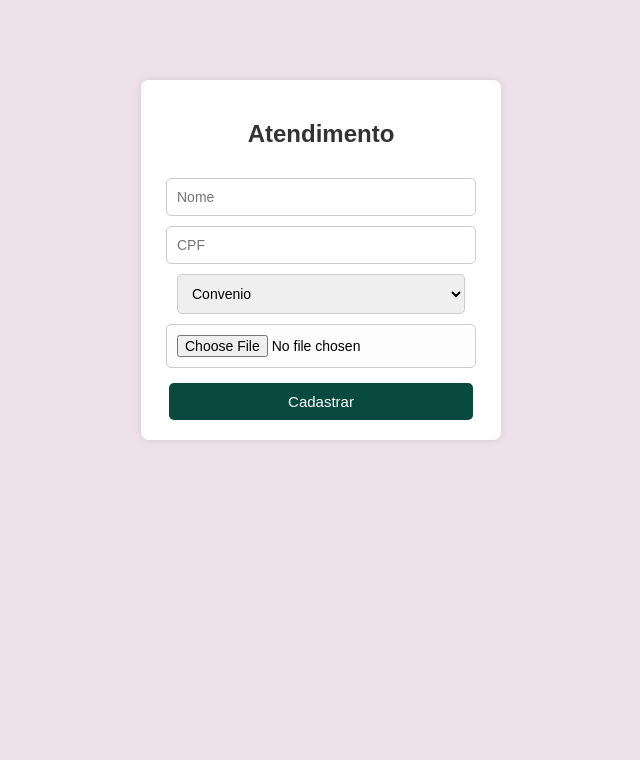
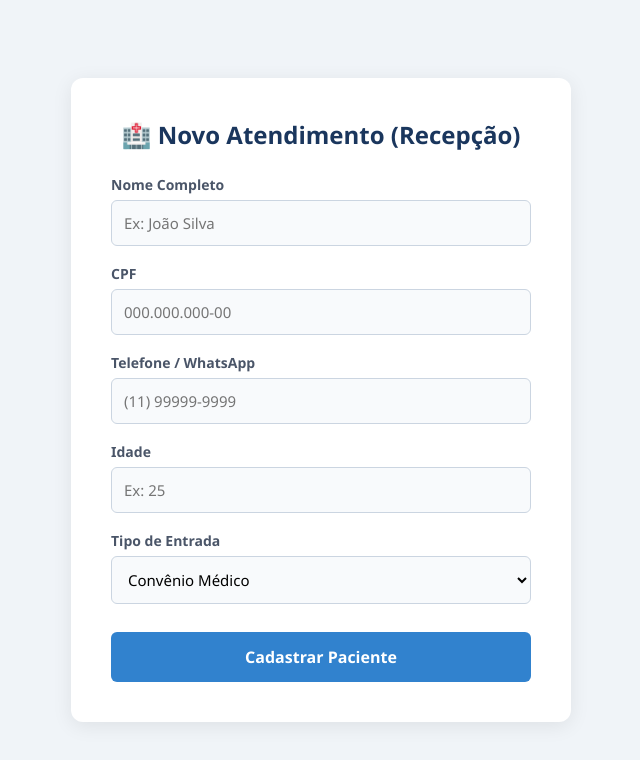
Before and after one commit to LaraBarretoS/projeto-sentinela, a website: page frontend/atendimento.html in a window 1280 px wide. Shown: the whole page, without its empty margins (319-959 px from the left). Drawn offline with Linux system fonts and the light colour scheme.

Commit message:
Update atendimento.html

```diff
--- a/frontend/atendimento.html
+++ b/frontend/atendimento.html
@@ -1,46 +1,111 @@
 <!DOCTYPE html>
-<html lang="en">
+<html lang="pt-BR">
 <head>
     <meta charset="UTF-8">
     <meta name="viewport" content="width=device-width, initial-scale=1.0">
-    <title>Document</title>
-    <link rel="stylesheet" href="/frontend/css/atendimento.css">
+    <title>Recepção - Cadastro de Atendimento</title>
+    <style>
+        * { box-sizing: border-box; margin: 0; padding: 0; font-family: 'Segoe UI', Tahoma, Geneva, Verdana, sans-serif; }
+        body { background-color: #f0f4f8; display: flex; justify-content: center; align-items: center; min-height: 100vh; padding: 20px; }
+        .container { background: white; padding: 40px; border-radius: 12px; box-shadow: 0 4px 20px rgba(0,0,0,0.08); width: 100%; max-width: 500px; }
+        h2 { color: #1a365d; margin-bottom: 24px; font-size: 24px; text-align: center; display: flex; align-items: center; justify-content: center; gap: 10px; }
+        .form-group { margin-bottom: 18px; }
+        label { display: block; margin-bottom: 6px; color: #4a5568; font-weight: 600; font-size: 14px; }
+        input, select { width: 100%; padding: 12px; border: 1px solid #cbd5e1; border-radius: 6px; font-size: 15px; transition: all 0.3s ease; background-color: #f8fafc; }
+        input:focus, select:focus { outline: none; border-color: #3182ce; box-shadow: 0 0 0 3px rgba(49, 130, 206, 0.15); background-color: #fff; }
+        .menor-container { display: none; background-color: #fffaf0; border-left: 4px solid #dd6b20; padding: 12px; border-radius: 0 6px 6px 0; margin-top: 5px; }
+        button { width: 100%; padding: 14px; background-color: #3182ce; color: white; border: none; border-radius: 6px; font-size: 16px; font-weight: bold; cursor: pointer; transition: background 0.2s ease; margin-top: 10px; }
+        button:hover { background-color: #2b6cb0; }
+    </style>
 </head>
 <body>
 
     <div class="container">
-        <h2>Atendimento</h2>
+        <h2>🏥 Novo Atendimento (Recepção)</h2>
 
-        <input id="nome" placeholder="Nome">
-        <input id="cpf" placeholder="CPF">
+        <div class="form-group">
+            <label for="nome">Nome Completo</label>
+            <input id="nome" placeholder="Ex: João Silva">
+        </div>
 
-        <select id="tipo">
-            <option>Convenio</option>
-            <option>Particular</option>
-        </select>
+        <div class="form-group">
+            <label for="cpf">CPF</label>
+            <input id="cpf" placeholder="000.000.000-00">
+        </div>
 
-        <input type="file" id="foto">
+        <div class="form-group">
+            <label for="telefone">Telefone / WhatsApp</label>
+            <input id="telefone" placeholder="(11) 99999-9999">
+        </div>
 
-        <button onclick="cadastrar()">Cadastrar</button>
+        <div class="form-group">
+            <label for="idade">Idade</label>
+            <input type="number" id="idade" placeholder="Ex: 25" oninput="verificarIdade()">
+        </div>
+
+        <div class="form-group menor-container" id="campoResponsavel">
+            <label for="responsavel" style="color: #dd6b20;">Nome do Responsável (Obrigatório para menores)</label>
+            <input id="responsavel" placeholder="Nome do pai, mãe ou tutor">
+        </div>
+
+        <div class="form-group">
+            <label for="tipo">Tipo de Entrada</label>
+            <select id="tipo">
+                <option value="Convenio">Convênio Médico</option>
+                <option value="Particular">Particular</option>
+                <option value="SUS">Sistema Único de Saúde (SUS)</option>
+            </select>
+        </div>
+
+        <button onclick="cadastrar()">Cadastrar Paciente</button>
     </div>
 
     <script>
+        function verificarIdade() {
+            const idadeInput = document.getElementById("idade").value;
+            const campoResponsavel = document.getElementById("campoResponsavel");
+
+            if (idadeInput && Number(idadeInput) < 18) {
+                campoResponsavel.style.display = "block";
+            } else {
+                campoResponsavel.style.display = "none";
+                document.getElementById("responsavel").value = "";
+            }
+        }
+
         function cadastrar(){
-            // CORRIGIDO: Rota relativa mudada para "/atendimentos" conforme o backend
+            const nome = document.getElementById("nome").value;
+            const cpf = document.getElementById("cpf").value;
+            const telefone = document.getElementById("telefone").value;
+            const idade = document.getElementById("idade").value;
+            const responsavel = document.getElementById("responsavel").value;
+            const tipo = document.getElementById("tipo").value;
+
+            if(!nome || !idade) {
+                alert("Por favor, preencha o Nome e a Idade do paciente.");
+                return;
+            }
+
+            if(Number(idade) < 18 && !responsavel) {
+                alert("Pacientes menores de idade necessitam do nome do responsável registrado.");
+                return;
+            }
+
             fetch("/atendimentos",{
-                method:"POST",
-                headers:{"Content-Type":"application/json"},
-                body: JSON.stringify({
-                    nome: nome.value,
-                    cpf: cpf.value,
-                    tipo: tipo.value
-                })
+                method: "POST",
+                headers: {"Content-Type": "application/json"},
+                body: JSON.stringify({ nome, cpf, telefone, idade, responsavel, tipo })
             })
             .then(r => {
                 if(r.ok) {
-                    alert("Paciente enviado para triagem");
-                    nome.value = "";
-                    cpf.value = "";
+                    alert("Paciente enviado com sucesso para a fila de Triagem!");
+                    // Limpa o formulário
+                    document.getElementById("nome").value = "";
+                    document.getElementById("cpf").value = "";
+                    document.getElementById("telefone").value = "";
+                    document.getElementById("idade").value = "";
+                    document.getElementById("responsavel").value = "";
+                    document.getElementById("campoResponsavel").style.display = "none";
                 } else {
                     alert("Erro ao cadastrar paciente.");
                 }
```
